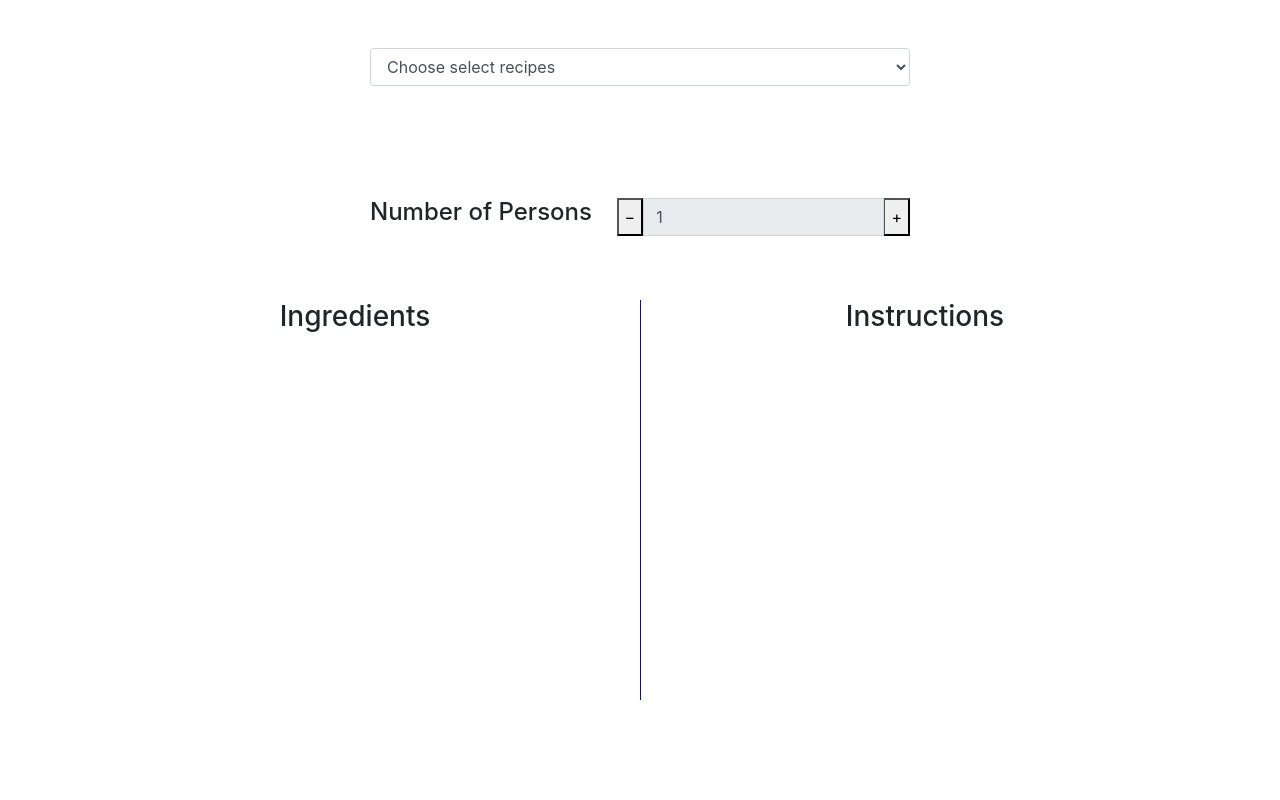
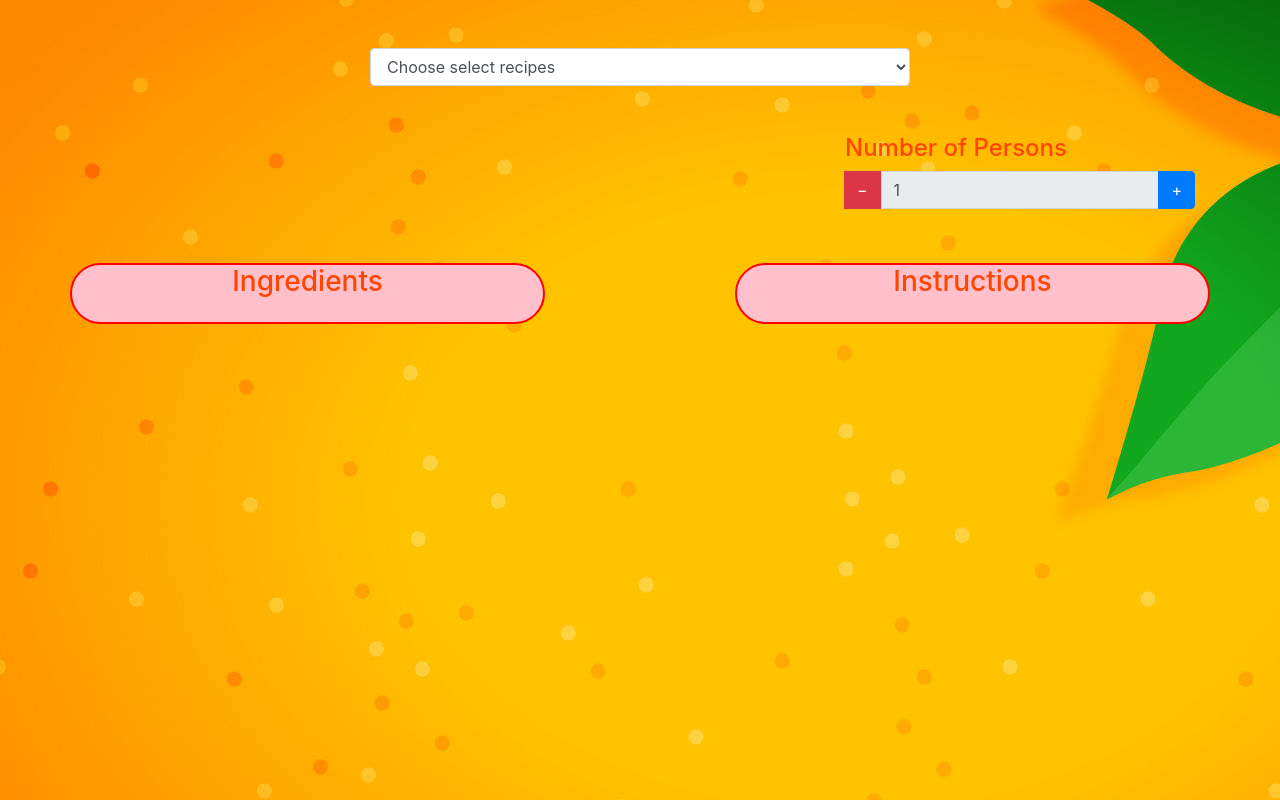
Before and after one commit to Rathanakps/Project-of-jQuery, a plain HTML site: page index.html in a window 1280 px wide. Drawn offline with nearby package versions, Linux system fonts and the light colour scheme; no server answers.

Commit message:
This is project jQuery that design already by rathanak.

```diff
--- /dev/null
+++ b/css/style.css
@@ -0,0 +1,22 @@
+body {
+    background-image: url(../image2.jpg);
+
+}
+/* .ruler {
+    border-left: 1px solid blue;
+    height: 30%;
+    position: absolute;
+    left: 50%;
+} */
+h4{
+    color: orangered;
+}
+h3{
+    color: orangered;
+}
+.col-5{
+    border:2px solid red;
+    background: pink;
+    bottom: 10px;
+    border-radius: 40px;
+}
--- a/index.html
+++ b/index.html
@@ -1,19 +1,13 @@
 <!DOCTYPE html>
 <html lang="en">
+
 <head>
     <meta charset="UTF-8">
     <meta name="viewport" content="width=device-width, initial-scale=1.0">
     <meta http-equiv="X-UA-Compatible" content="ie=edge">
-    <title> Select Continues </title>
+    <title> Project JQuery </title>
     <link rel="stylesheet" href="https://maxcdn.bootstrapcdn.com/bootstrap/4.4.1/css/bootstrap.min.css">
-    <style>
-        .ruler{
-            border-left: 1px solid blue;
-            height: 50%;
-            position: absolute;
-            left: 50%;
-        }
-    </style>
+    <link rel="stylesheet" href="css/style.css">
 </head>
 <body>
     <!-- Step 1 create select -->
@@ -30,48 +24,46 @@
             <div class="col-3"></div>
         </div>
     </div>
-    <!-- Step 2 create recipes from api -->
+    <!-- Step 3 create recipes from api -->
     <div class="container mt-5">
         <div class="row">
-            <div class="col-4"></div>
             <div class="col-4">
                 <table class="table table-borderless" id="recipe-result"></table>
             </div>
             <div class="col-4"></div>
-        </div>
-    </div>
-    <!-- Step 3 create member to increment and decrement of ingredients from api -->
-    <div class="container mt-5">
-        <div class="row">
-            <div class="col-3"></div>
-            <div class="col-6">
+            <!-- Step 2 create member to increment and decrement of ingredients from api -->
+            <div class="col-4">
+                <h4 id="text-member"> Number of Persons </h4>
                 <div class="input-group mb-3" id="all-member">
-                    <h4> Number of Persons &nbsp; &nbsp; </h4>
                     <div class="input-group-append">
-                        <button type="button" id="minus"> &minus; </button>
+                        <button type="button" id="minus" class="btn btn-danger"> &minus; </button>
                     </div>
                     <input type="number" class="form-control" value="1" disabled id="members">
                     <div class="input-group-append">
-                        <button type="button" id="add"> &plus; </button>
+                        <button type="button" id="add" class="btn btn-primary"> &plus; </button>
                     </div>
                 </div>
             </div>
-            <div class="col-3"></div>
         </div>
     </div>
     <!-- Step 4 create ingredients from api and create ruler and create instruction from api -->
     <div class="container mt-5">
         <!-- create ruler -->
-        <div class="text-center ruler" id="show-rulers"></div>
+        <!-- <div class="text-center ruler" id="show-rulers"></div> -->
         <!-- create ingredients from api -->
         <div class="row">
-            <div class="col-6">
-                <div class="text-center" id="text-ingredient"> <h3> Ingredients </h3> </div>
+            <div class="col-5" id="show-border">
+                <div class="text-center" id="text-ingredient">
+                    <h3> Ingredients </h3>
+                </div>
                 <table class="table table-borderless" id="ingredient-result"></table>
             </div>
+            <div class="col-2"></div>
             <!-- create instruction from api -->
-            <div class="col-6">
-                <div class="text-center" id="text-instruction"> <h3> Instructions </h3> </div>
+            <div class="col-5" id="show-bordered">
+                <div class="text-center" id="text-instruction">
+                    <h3> Instructions </h3>
+                </div>
                 <p id="instruction-result"></p>
             </div>
         </div>
--- a/js/process.js
+++ b/js/process.js
@@ -45,13 +45,16 @@ var chooseRecipes = (myData) => {
         `;
     });
     $('#select').append(option);
-    $('#show-rulers').hide();
+    // $('#show-rulers').hide();
     $('#text-ingredient').hide();
     $('#text-instruction').hide();
     $('#all-member').hide();
+    $('#show-border').hide();
+    $('#show-bordered').hide();
+    $('#text-member').hide();
 }
 
-// var defaultGest = 1;
+
 // get function to output
 var eachRecipe = (ricipeId) => {
     // updateRecipe(ricipeId);
@@ -161,7 +164,9 @@ function showRecipe(name,img){
         </tr>
     `;
     $('#recipe-result').html(result);
-    $('#show-rulers').show();
+    // $('#show-rulers').show();
+    $('#show-border').show();
+    $('#show-bordered').show();
 }
 
 // show ingredient
@@ -193,5 +198,6 @@ var ShowInstructions = (instru) => {
     $('#instruction-result').html(instruction);
     $('#text-instruction').show();
     $('#all-member').show();
+    $('#text-member').show();
     }
 }
```
Also changed, not shown: image2.jpg (added).
